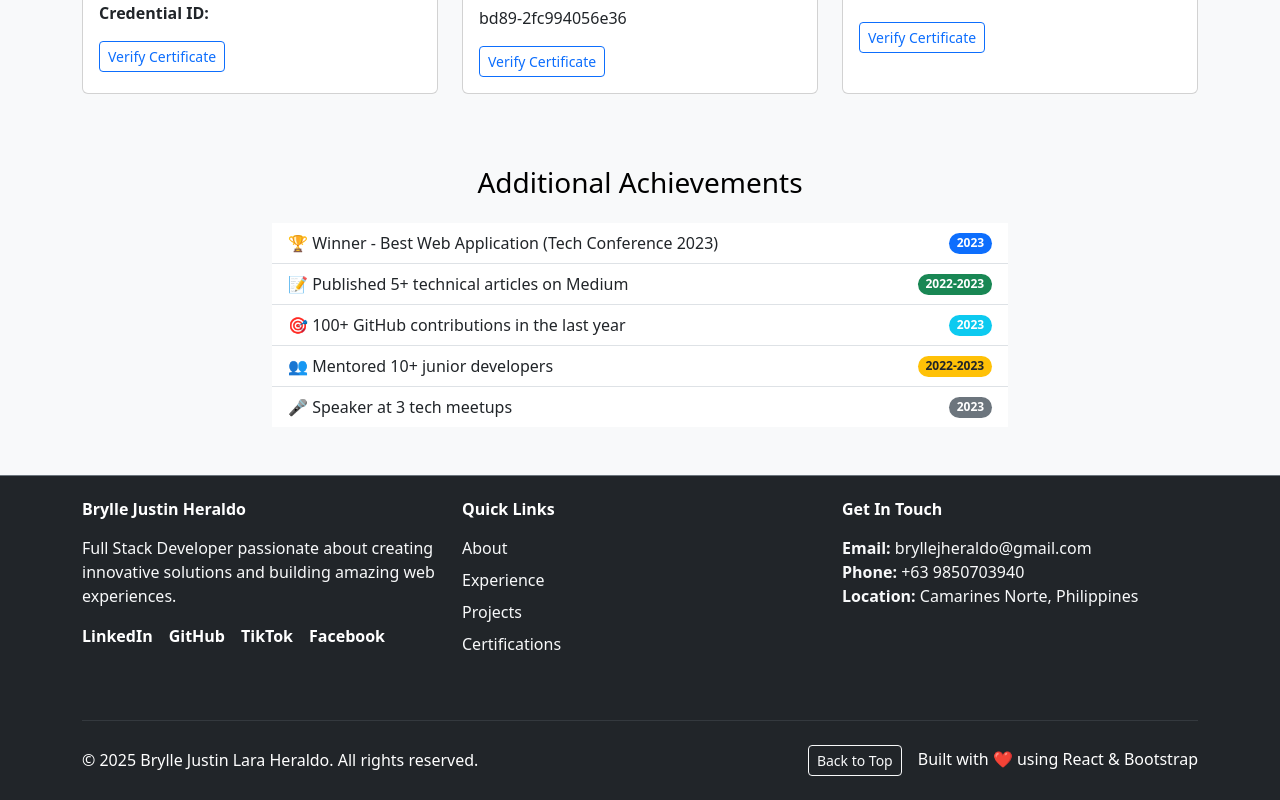
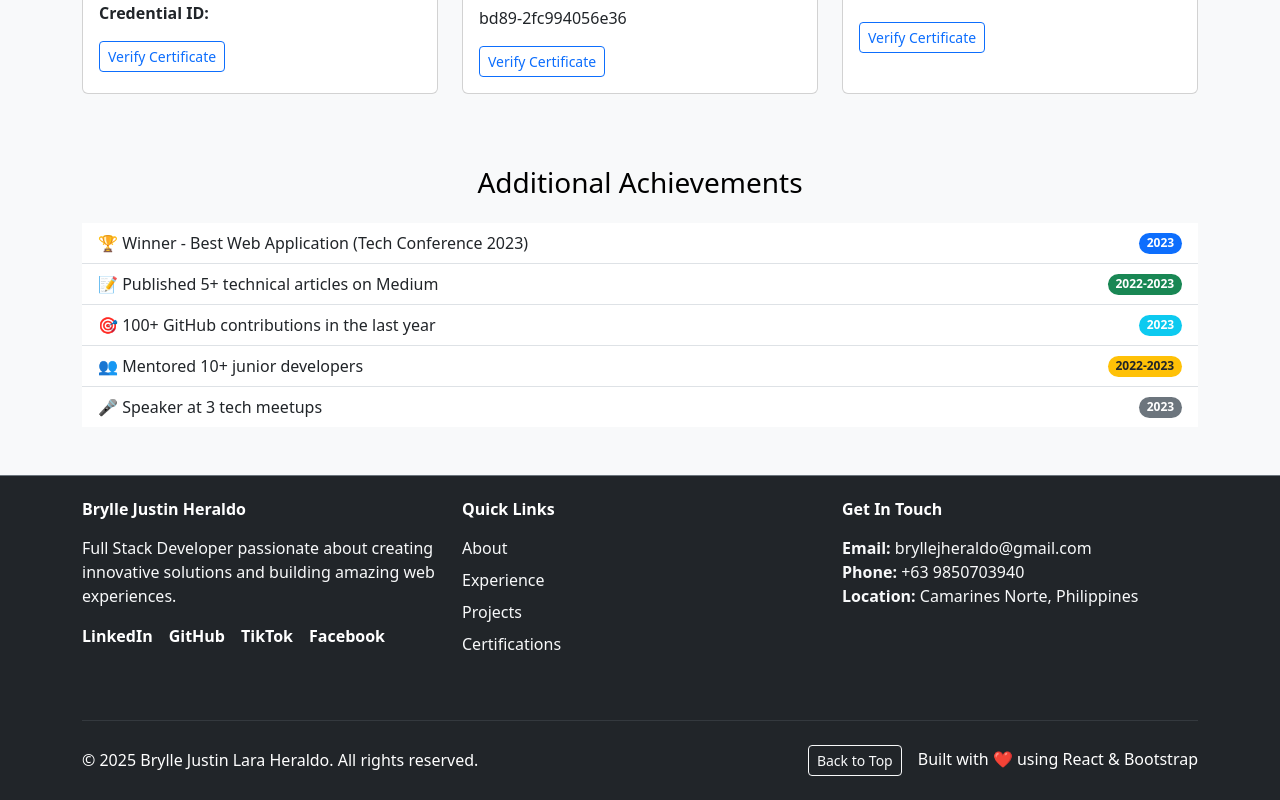
Before and after one commit to TeruhashiN/reactapp, a React (Vite) app: page / in a window 1280 px wide. Shown: the part 4544-5344 px from the top of the page. Built offline with nearby package versions, Linux system fonts and the light colour scheme.

Commit message:
width fix

```diff
--- a/src/components/Certifications.tsx
+++ b/src/components/Certifications.tsx
@@ -99,7 +99,7 @@ const Certifications: React.FC = () => {
         <div className="mt-5">
           <h3 className="text-center mb-4">Additional Achievements</h3>
           <div className="row">
-            <div className="col-lg-8 mx-auto">
+            <div className="col-lg-12 mx-auto">
               <ul className="list-group list-group-flush">
                 <li className="list-group-item d-flex justify-content-between align-items-center">
                   <span>
```
